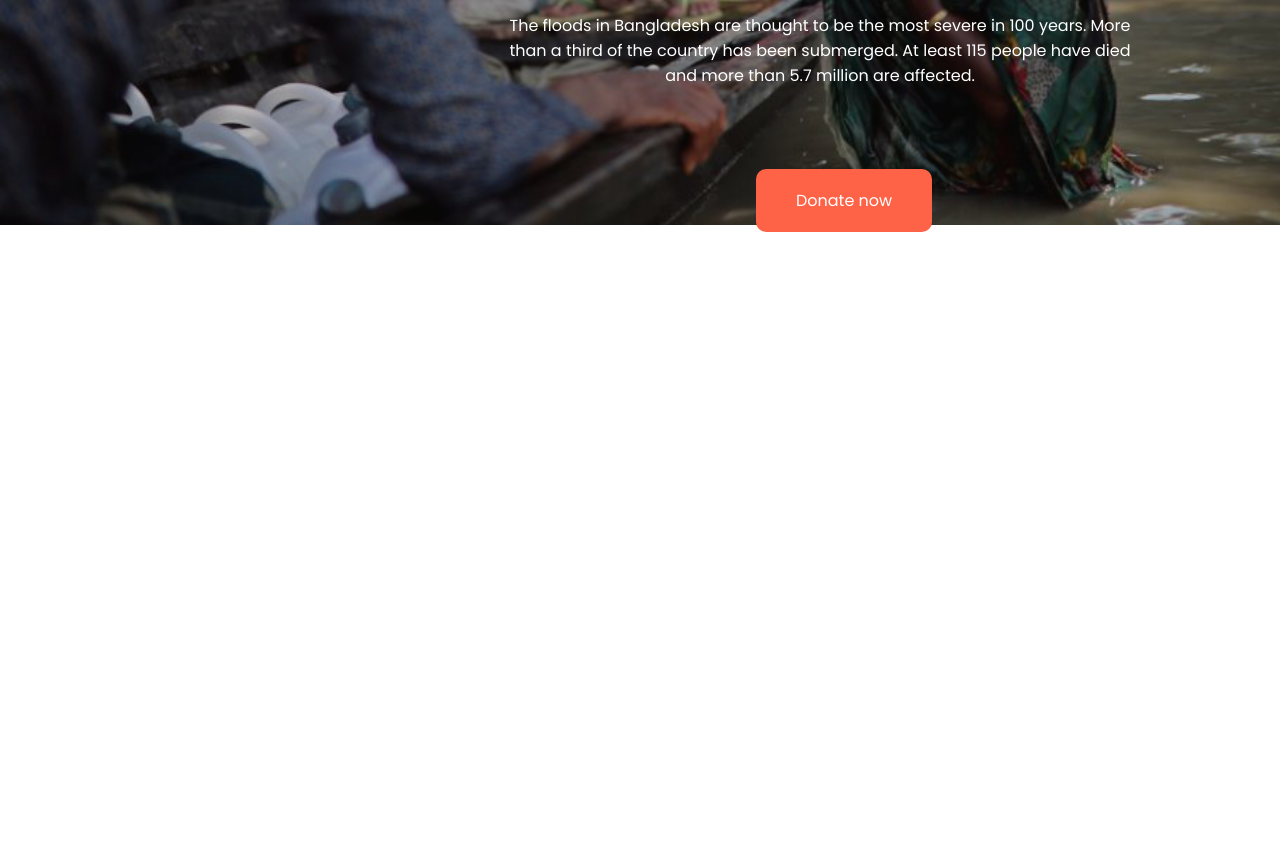
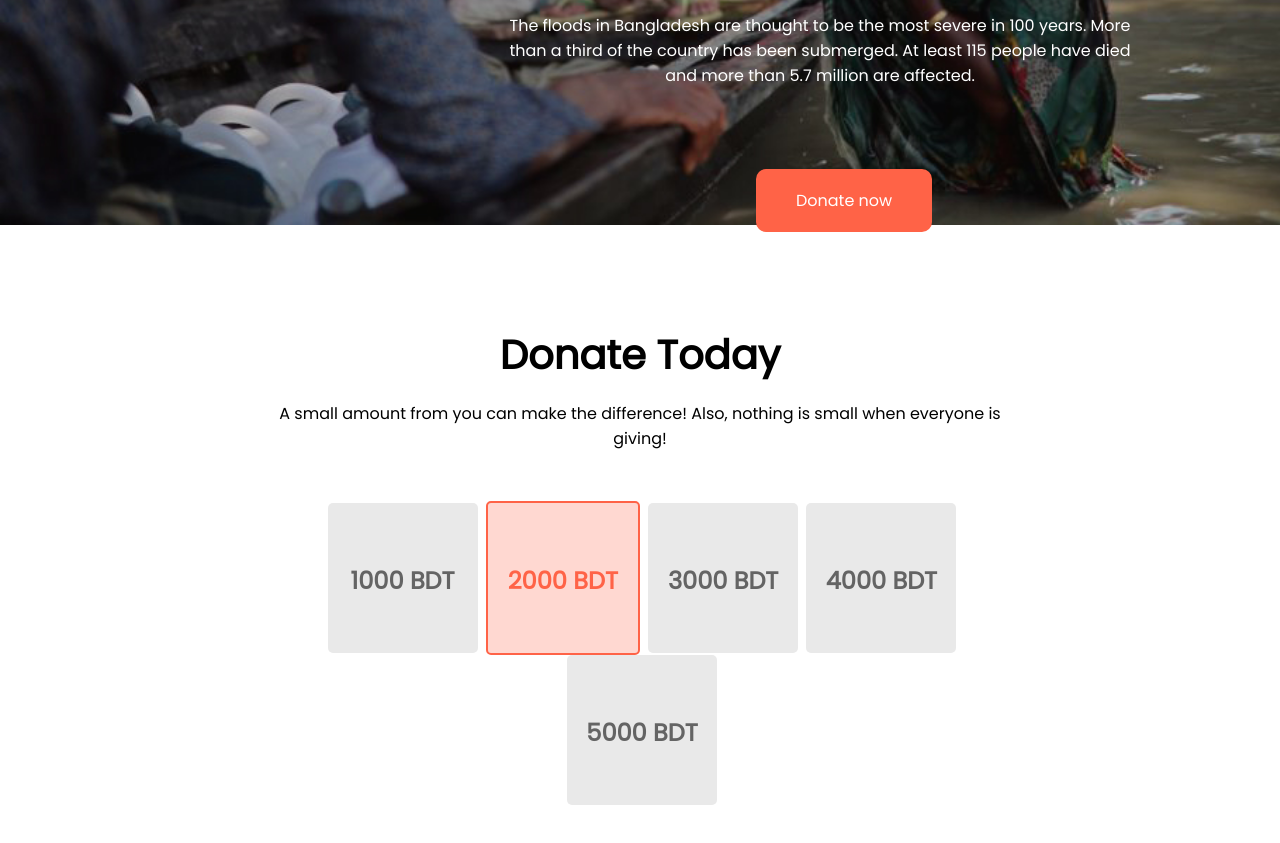
Before and after one commit to iamsaifsaiful/Assignment-1-donate-today, a plain HTML site: page index.html in a window 1280 px wide. Shown: the part 675-1518 px from the top of the page. Before the commit the page ends 900 px from the top, so only its background shows below. Drawn offline with Linux system fonts and the light colour scheme; a web font is replaced by a local one.

Commit message:
donate today

```diff
--- a/index.html
+++ b/index.html
@@ -27,5 +27,42 @@
             </a>
         </div>
     </section>
+    <section>
+        <div class="donate-today">
+            <h1 class="donate-today-text">
+                Donate Today
+            </h1>
+            <p class="donate-today-sub-text">
+                A small amount from you can make the difference! Also, nothing is small when everyone is giving!
+            </p>
+            <div>
+                <div class="donate-amount">
+                    <h1 class="amount-text">
+                        1000 BDT
+                    </h1>
+                </div>
+                <div class="donate-amount select-box">
+                    <h1 class="amount-text">
+                        2000 BDT
+                    </h1>
+                </div>
+                <div class="donate-amount">
+                    <h1 class="amount-text">
+                        3000 BDT
+                    </h1>
+                </div>
+                <div class="donate-amount">
+                    <h1 class="amount-text">
+                        4000 BDT
+                    </h1>
+                </div>
+                <div class="donate-amount">
+                    <h1 class="amount-text">
+                        5000 BDT
+                    </h1>
+                </div>
+            </div>
+        </div>
+    </section>
 </body>
 </html>
--- a/style.css
+++ b/style.css
@@ -16,7 +16,7 @@ body{
     width: 50%;
     height: 600px;
     margin-left: 500px;
-    position: fixed; top: 220px;
+    position: absolute; top: 220px;
 }
 .heading-text{
     color: white;
@@ -43,3 +43,37 @@ body{
     margin-top: 10%;
     margin-left: 40%;
 }
+.donate-today{
+    margin-top: 100px;
+    margin-bottom: 100px;
+    margin-left: 20%;
+    margin-right: 20%;
+    text-align: center;
+}
+.donate-today-text{
+    font-size: 40px;
+    font-weight: 700px;
+    margin-bottom: 3px;
+}
+.donate-today-sub-text{
+    margin-bottom: 50px;
+}
+.donate-amount{
+    display: inline-block;
+    background-color: rgb(233, 233, 233);
+    border-radius: 5px;
+    margin-left: 4px;
+    width: 150px;
+    height: 150px;
+    text-align: center;
+    color: rgb(100, 100, 100);
+}
+.select-box{
+    background-color: rgb(255, 216, 209);
+    color: tomato;
+    border: 2px solid tomato;
+}
+.amount-text{
+    margin-top: 60px;
+
+}
```
